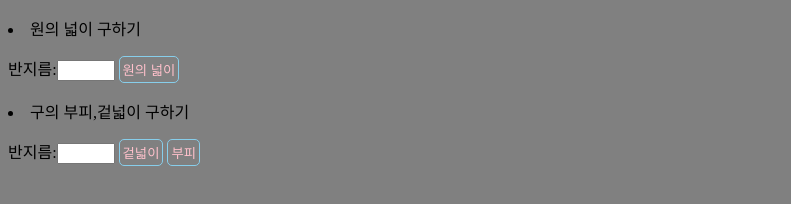
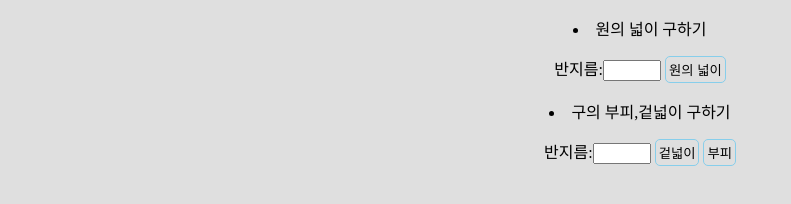
Before and after one commit to mirina2/circle_calc.github.io, a plain HTML site: page index.html in a window 1280 px wide. Shown: the whole page, without its empty margins (0-791 px from the left). Drawn offline with Linux system fonts and the light colour scheme.

Commit message:
Update index.html

```diff
--- a/index.html
+++ b/index.html
@@ -22,16 +22,17 @@
 
     </body>
     <style>
+
 #Radius{
         width:50px;
     }
         body{
-        background-color:gray;
+        background-color:#DFDFDF;text-align:center;
         }
         #rd{
             border: 1px solid skyblue;
             background-color: rgba(0,0,0,0);
-            color: pink;
+            color: black;
             padding: 3px;
             border-top-left-radius: 5px;
             border-top-right-radius: 5px;
@@ -40,9 +41,10 @@
 
         }
         #rd:hover{
-            background-color:skyblue;
+            background-color:white;
             color:white;
         }
+
 
     </style>
     <script>
```
